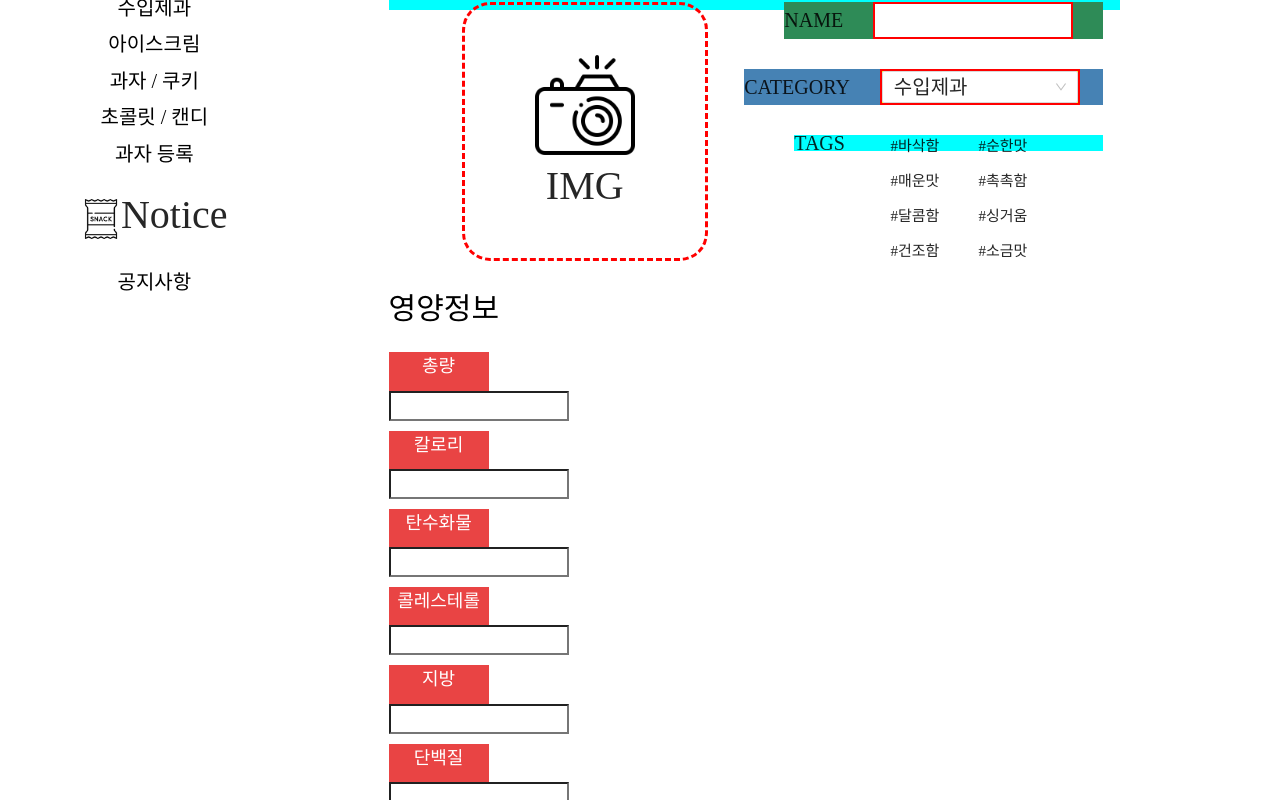
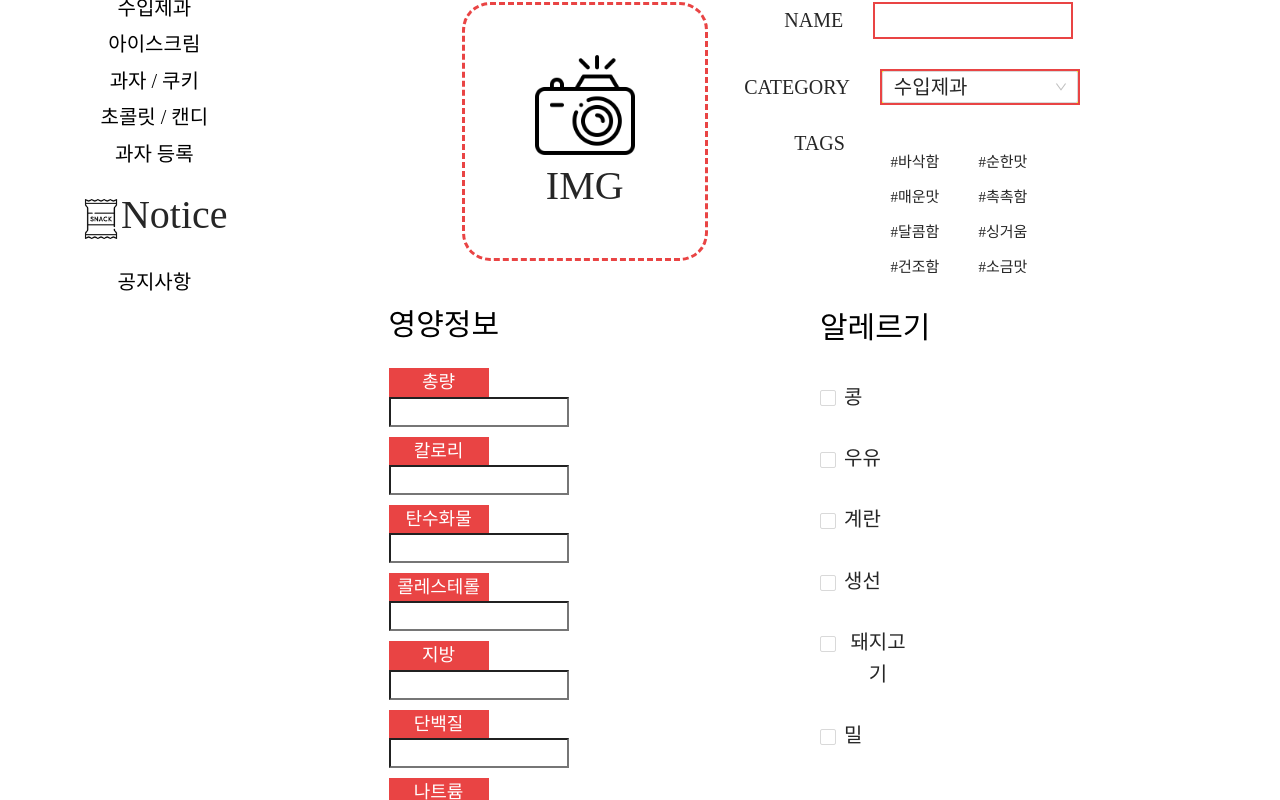
Before and after one commit to santos019/snackpedia-client, a React (Create React App) app: page /SnackRegister in a window 1280 px wide. Shown: the part 280-1080 px from the top of the page. Built offline with nearby package versions, Linux system fonts and the light colour scheme.

Commit message:
등록페이지변경3

```diff
--- a/src/components/SnackRegister.jsx
+++ b/src/components/SnackRegister.jsx
@@ -91,44 +91,49 @@ const SnackRegister = () => {
           <p className="Nu_Title">영양정보</p>
           <div className="Nutrition_register">
             <div className="mtitle">
-            <div class="ntitle">총량<input type="text"className="Amount"></input></div></div>
+            <div class="ntitle">총량</div><input type="text"className="Amount"></input></div>
             <div className="mtitle">
-            <div class="ntitle"> 칼로리<input type="text" className="Calories"></input></div></div>
+            <div class="ntitle"> 칼로리</div><input type="text" className="Calories"></input></div>
             <div className="mtitle">
-            <div class="ntitle">탄수화물<input type="text" className="Carbo"></input></div></div>
+            <div class="ntitle">탄수화물</div><input type="text" className="Carbo"></input></div>
             <div className="mtitle">
-            <div class="ntitle">콜레스테롤<input type="text" className="Chol"></input></div></div>
+            <div class="ntitle">콜레스테롤</div><input type="text" className="Chol"></input></div>
             <div className="mtitle">
-            <div class="ntitle">지방<input type="text" className="Fat"></input></div></div>
+            <div class="ntitle">지방</div><input type="text" className="Fat"></input></div>
             <div className="mtitle">
-            <div class="ntitle">단백질<input type="text" className="Protein"></input></div></div>
+            <div class="ntitle">단백질</div><input type="text" className="Protein"></input></div>
             <div className="mtitle">
-            <div class="ntitle">나트륨<input type="text" className="Sodium"></input></div></div>
+            <div class="ntitle">나트륨</div><input type="text" className="Sodium"></input></div>
             <div className="mtitle">
-            <div class="ntitle">당<input type="text" className="Suger"></input></div></div>
+            <div class="ntitle">당</div><input type="text" className="Suger"></input></div>
           </div>
         </div>
         <div className="Allergy">
           {/* <SnackAllergyCheck/> */}
+
           <Checkbox.Group style={{ width: "100%" }} onChange={onChange}>
-            <Row>
+            <div className="checkbox1">
+            <p className="checkboxtitle">알레르기</p>
               <Col span={8}>
-                <Checkbox value="A">A</Checkbox>
+                <Checkbox value="A" className="checkbox_1"><p className="checkindex">콩</p></Checkbox>
               </Col>
               <Col span={8}>
 
-                <Checkbox value="B">B</Checkbox>
+                <Checkbox value="B" className="checkbox_1"><p className="checkindex">우유</p></Checkbox>
               </Col>
               <Col span={8}>
-                <Checkbox value="C">C</Checkbox>
+                <Checkbox value="C" className="checkbox_1"><p className="checkindex">계란</p></Checkbox>
               </Col>
               <Col span={8}>
-                <Checkbox value="D">D</Checkbox>
+                <Checkbox value="D" className="checkbox_1"><p className="checkindex">생선</p></Checkbox>
               </Col>
               <Col span={8}>
-                <Checkbox value="E">E</Checkbox>
+                <Checkbox value="E" className="checkbox_1"><p className="checkindex">돼지고기</p></Checkbox>
               </Col>
-            </Row>
+              <Col span={8}>
+                <Checkbox value="F" className="checkbox_1"><p className="checkindex">밀</p></Checkbox>
+              </Col>
+            </div>
           </Checkbox.Group>
         </div>
       </div>
--- a/src/components/SnackTag.js
+++ b/src/components/SnackTag.js
@@ -28,6 +28,10 @@ class SnackTag extends React.Component {
         <span style={{ marginRight: 8 }} className="Tag_setup">
           <p className="TagName">TAGS</p>
         </span>
+        {/* {selectedTags.length } */}
+
+        <div className="test1">
+          {/* 나중에지우기 */}
           <div className="TagLayout">
             {tagsData.map((tag) => (
               <CheckableTag
@@ -53,6 +57,7 @@ class SnackTag extends React.Component {
             ))}
           </div>
         </div>
+      </div>
     );
   }
 }
--- a/src/css/SnackRegister.scss
+++ b/src/css/SnackRegister.scss
@@ -2,7 +2,7 @@
   float: right;
   margin: 10%;
   //  padding: 10%;
-  background-color: aqua;
+  // background-color: aqua;
   height: 100px;
   width: 80%;
 }
@@ -10,14 +10,15 @@
   font-size: 30px;
   text-align: left;
   border-bottom: red solid;
+  font-weight: bold;
   //border-style: solid;
-  background-color: blue;
+  // background-color: blue;
 }
 .RegisterImage {
   float: left;
   margin-left: 10%;
   margin-top: 5%;
-  border: 3px dashed red;
+  border: 3px dashed #e94444;
   border-radius: 2em;
 }
 .Register_Image {
@@ -32,27 +33,27 @@
   font-size: 40px;
 }
 .Register_Name {
-  background-color: seagreen;
+  //background-color: seagreen;
   text-align: left;
   font-size: 20px;
   margin-left: 40px;
   margin-bottom: 30px;
 }
 .Register_Name_text {
-  border: 2px solid red;
+  border: 2px solid #e94444;
   margin-left: 30px;
   width: 200px;
   margin-right: 30px;
 }
 .Register_Category {
-  background-color: steelblue;
+  //background-color: steelblue;
   text-align: left;
   font-size: 20px;
   margin-bottom: 30px;
 }
 
 .SelectBox1 {
-  border: 2px solid red;
+  border: 2px solid #e94444;
   margin-left: 30px;
   font-size: 20px;
 }
@@ -85,50 +86,58 @@
   background-color: yellow;
 }
 .Amount {
-  margin-top: 10px;
+  // margin-top: 10px;
   width: 180px;
   height: 30px;
+  color: black;
   //margin-bottom: 30px;
 }
 .Calories {
-  margin-top: 10px;
+  //margin-top: 10px;
   width: 180px;
   height: 30px;
+  color: black;
 }
 .Carbo {
-  margin-top: 10px;
+  //margin-top: 10px;
   width: 180px;
   height: 30px;
+  color: black;
 }
 .Chol {
-  margin-top: 10px;
+  //  margin-top: 10px;
   width: 180px;
   height: 30px;
+  color: black;
 }
 .Fat {
-  margin-top: 10px;
+  // margin-top: 10px;
   width: 180px;
   height: 30px;
+  color: black;
 }
 .Protein {
-  margin-top: 10px;
+  //  margin-top: 10px;
   width: 180px;
   height: 30px;
+  color: black;
 }
 .Sodium {
-  margin-top: 10px;
+  // margin-top: 10px;
   width: 180px;
   height: 30px;
+  color: black;
 }
 .Suger {
-  margin-top: 10px;
+  // margin-top: 10px;
   width: 180px;
   height: 30px;
+  color: black;
 }
 .ntitle {
   color: white;
   background-color: #e94444;
-  //height: 30px;
+  // height: 30px;
   font-size: 18px;
   //margin-bottom: 30px;
   //margin-top: 20px;
@@ -148,8 +157,31 @@
   margin-top: -10px;
   flex-direction: column;
   display: flex;
+
   // background-color: #44d6e9;
+}
+.Nutrition_Title {
+  float: left;
 }
 .mtitle {
   margin-bottom: 10px;
 }
+.checkbox1 {
+  float: right;
+  width: 300px;
+  //background-color: yellowgreen;
+  margin-top: -625px;
+  //margin-right: -60px;
+}
+.checkboxtitle {
+  color: black;
+  font-size: 30px;
+  text-align: left;
+}
+.checkindex {
+  font-size: 20px;
+}
+.checkbox_1 {
+  float: left;
+  margin-bottom: 10px;
+}
--- a/src/css/SnackTag.scss
+++ b/src/css/SnackTag.scss
@@ -4,7 +4,7 @@
 .Tag_whole {
   line-height: 16px;
   margin-left: 50px;
-  background-color: aqua;
+  //background-color: aqua;
 }
 .ant-tag-checkable-checked {
   background-color: red;
```
Also changed, not shown: test.js (+67 -0 lines). Lines whose indentation alone changed are shown as unchanged.
